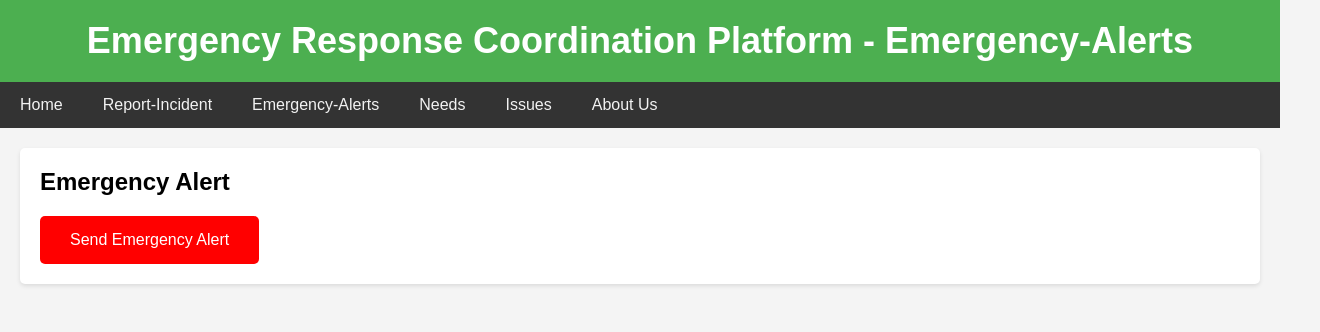
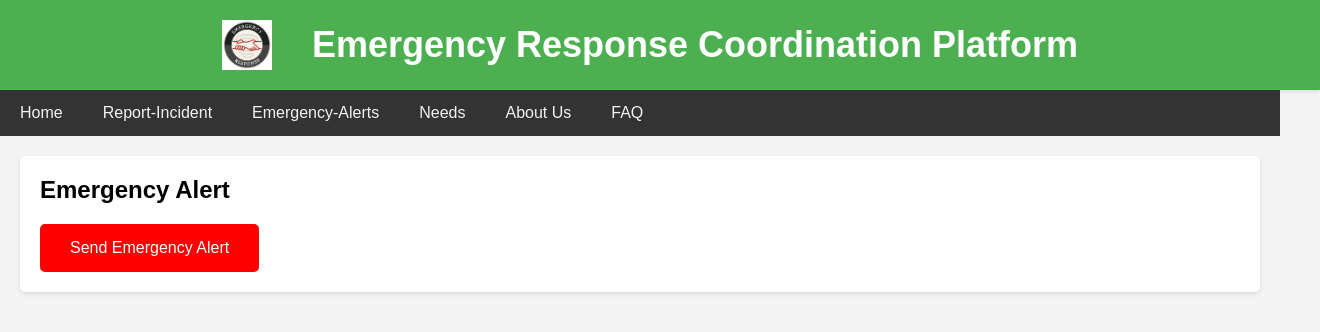
Before and after one commit to 6673csm/rtsr, a plain HTML site: page emergency-alerts.html in a window 1280 px wide. Shown: the whole page, 1320 px wide, since content can reach past the window. Drawn offline with Linux system fonts and the light colour scheme.

Commit message:
Update emergency-alerts.html

```diff
--- a/emergency-alerts.html
+++ b/emergency-alerts.html
@@ -3,7 +3,7 @@
 <head>
     <meta charset="UTF-8">
     <meta name="viewport" content="width=device-width, initial-scale=1.0">
-    <title>Emergency-Alerts - Emergency Response Coordination Platform</title>
+    <title> Emergency Response Coordination Platform</title>
     <style>
         body {
             font-family: Arial, sans-serif;
@@ -17,10 +17,20 @@
             padding: 20px;
             text-align: center;
             box-shadow: 0 2px 4px rgba(0, 0, 0, 0.1);
+            width: 100%;
+            display: flex;
+            align-items: center;
+            justify-content: center;
         }
         .header h1 {
-            margin: 0;
+            margin: 0 20px;
             font-size: 36px;
+            display: flex;
+            align-items: center;
+        }
+        .header img {
+            height: 50px;
+            margin-right: 20px;
         }
         .navbar {
             overflow: hidden;
@@ -80,7 +90,8 @@
 <body>
 
 <div class="header">
-    <h1>Emergency Response Coordination Platform - Emergency-Alerts</h1>
+    <img src="download.jpg" alt="Logo">
+    <h1>Emergency Response Coordination Platform </h1>
 </div>
 
 <div class="navbar">
@@ -88,8 +99,8 @@
     <a href="report-incident.html">Report-Incident</a>
     <a href="emergency-alerts.html">Emergency-Alerts</a>
     <a href="needs.html">Needs</a>
-    <a href="issues.html">Issues</a>
     <a href="about.html">About Us</a>
+    <a href="FAQ.html">FAQ</a>
 </div>
 
 <div class="content">
```
